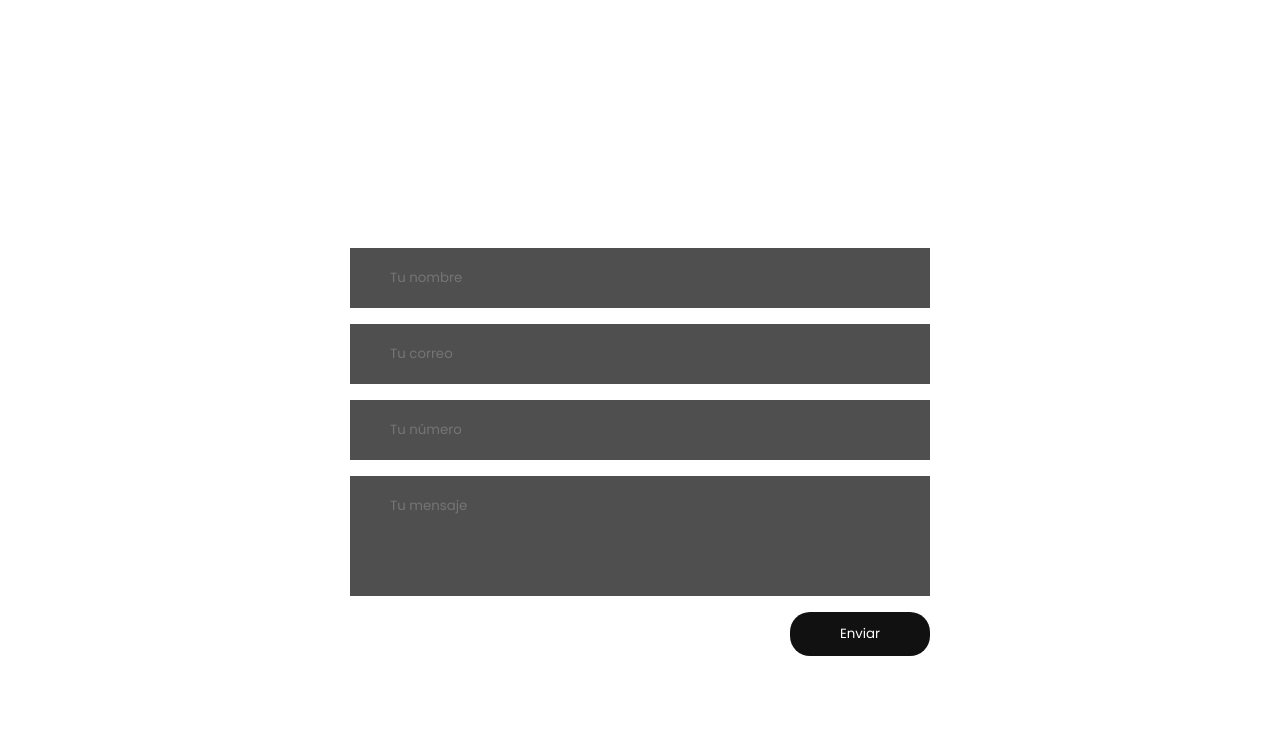
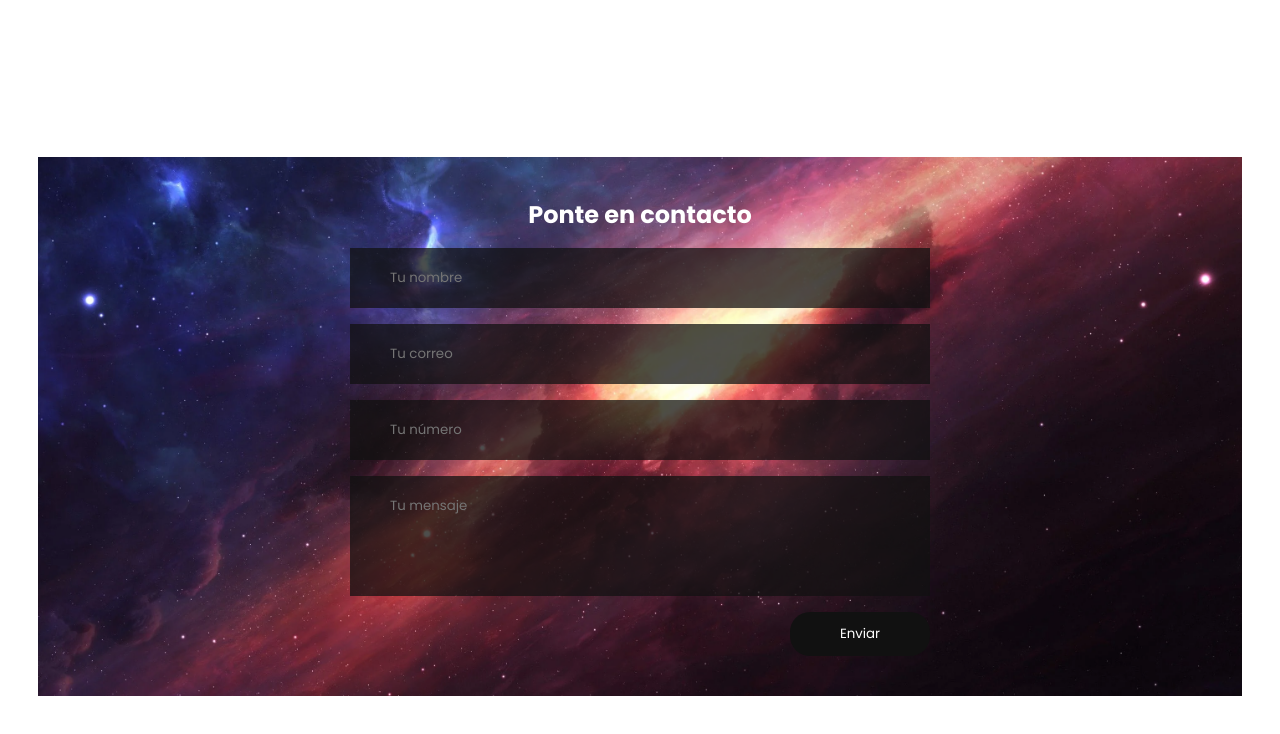
Before and after one commit to csdols/Beyond-Travel, a plain HTML site: page index.html in a window 1280 px wide. Shown: the part 2747-3481 px from the top of the page. Drawn offline with nearby package versions, Linux system fonts and the light colour scheme.

Commit message:
Update style.css

```diff
--- a/css/style.css
+++ b/css/style.css
@@ -331,7 +331,7 @@ header.sticky{
 }
 
 	.contact-section{
-		background: url(img/bg.png) no-repeat center;
+		background: url(/img/bg.png) no-repeat center;
 		background-size: cover;
 		padding: 40px 0;
 	}
```
